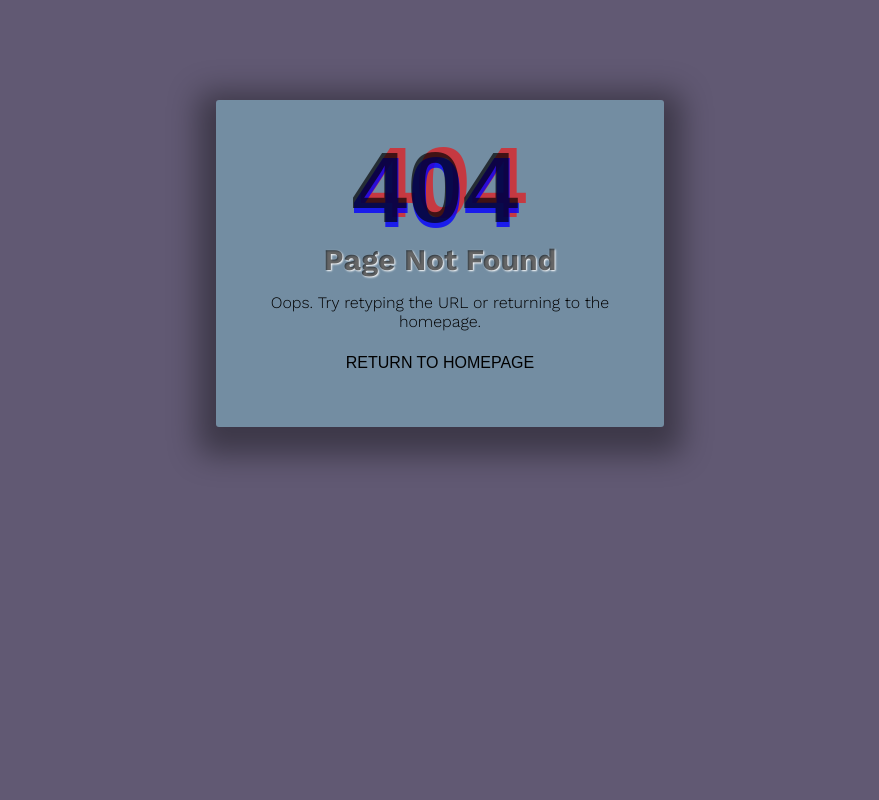
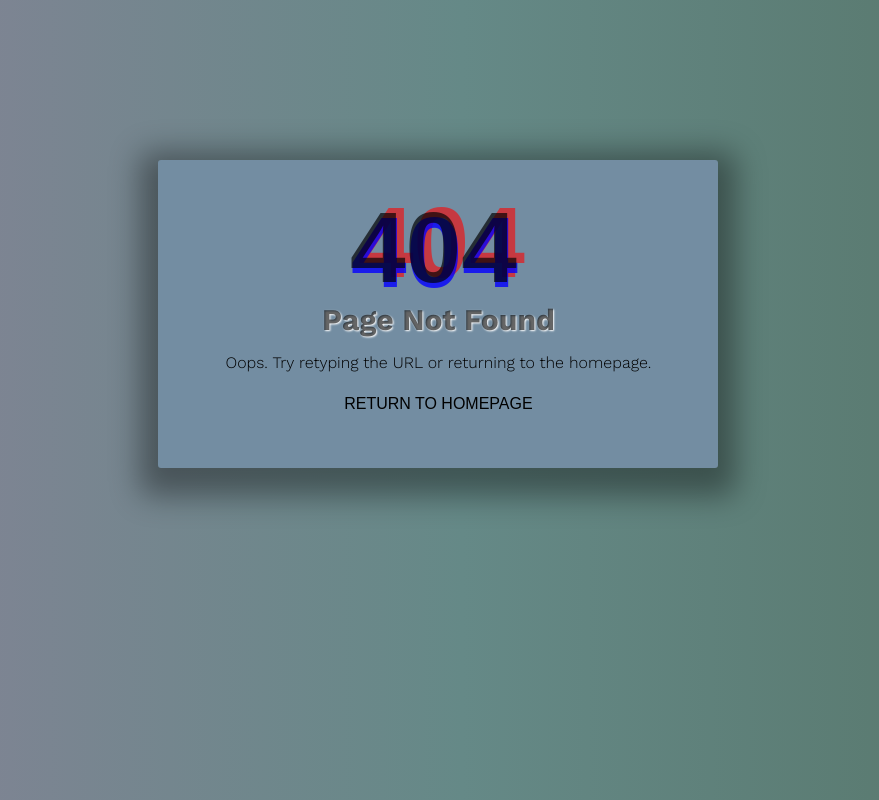
Before and after one commit to discordutilitybot/utilitybot, a Python web app: template website/src/static/frontend/templates/404.html in a window 1280 px wide. Shown: the whole page, without its empty margins (200-1079 px from the left). Run offline with Jinja, Linux system fonts and the light colour scheme; the template is opened without the code that fills it, so the values that code supplies are empty.

Commit message:
404 page update

```diff
--- a/website/src/static/frontend/templates/404.html
+++ b/website/src/static/frontend/templates/404.html
@@ -1,4 +1,4 @@
-<html>
+<html onmousemove="coords(event)">
    <head>
       <meta charset="UTF-16">
       <meta name="viewport" content="width=device-width" initial-scale="1">
@@ -6,7 +6,8 @@
       <link rel="stylesheet" href="css/error-style.css">
       <link href="https://fonts.googleapis.com/css2?family=Work+Sans:ital,wght@0,192;0,256;0,300;0,531;0,700;0,900;1,183;1,300;1,531;1,700;1,900&amp;display=swap" rel="stylesheet">
    </head>
-   <body class="error">
+   <body>
+      <div class="bg" id="bg"></div>
       <div class="error-message" id="mainBox" style="background-color: rgb(164, 164, 138);">
          <div class="text-404">
             <div class="error-404">404</div>
--- a/website/src/static/frontend/templates/css/error-style.css
+++ b/website/src/static/frontend/templates/css/error-style.css
@@ -1,7 +1,7 @@
 html {
 	background-color: rgb(75, 75, 75);
 	text-align:center;
-	animation:adjust 10s infinite; /* Changes bg color of website every 2 or so seconds */
+	transition:5s;
 }
 
 .text-404 > div {
@@ -31,13 +31,15 @@ html {
 
 .error-message {
 	background: rgb(184, 184, 184);
-	max-width: 400px;
-	margin: 100px auto 16px;
+	width:40%;
 	padding: 32px 24px 16px;
 	border-radius: 3px;
-	z-index:2; /* will appear on top of bg */
+	z-index:6; /* will appear on top of bg */
 	font-family:Work Sans, Helvetica, sans-serif;
 	box-shadow: 0 10px 30px 18px rgba(0, 0, 0, 0.377); /* cool shadows */
+	position:absolute;
+	left:28%;
+	top:20%;
 }
 
 .error-message h1 {
@@ -50,7 +52,6 @@ html {
 }
 
 .error-message p {
-    color:black;
 	z-index:2;
 }
 
@@ -77,7 +78,7 @@ html {
 	content:"";
 	display:block;
 	margin:2px auto;
-	transition: all 1000ms cubic-bezier(.93,0,.12,.98);
+	transition: all 1s cubic-bezier(.7,-1,.39,1);
   	width: 0;
 	color:black;
 }
@@ -86,7 +87,6 @@ html {
 .error-message button:hover:before { /* on hover show borders */
   backface-visibility: hidden;
   border-color: #fff;
-  transition: all 1000ms cubic-bezier(.93,0,.12,.98);
   width: 30%;
   padding:0;
   color:white;
@@ -96,8 +96,7 @@ html {
 .error-message button:hover {
 	letter-spacing: 2px;
 	color:white;
-	transform:scale(1.05);
-	font-size:17px;
+	transform:scale(1.15);
 }
 
 .error-message button:active {
@@ -106,13 +105,23 @@ html {
 	transform:scale(0.95);
 }
 
-@keyframes adjust { /* @keyframes for color changing bg */
-	0% {background-color:rgb(102, 146, 146);}
-	20% {background-color:rgb(94, 119, 94);}
-	40% {background-color:rgb(136, 111, 111);}
-	60% {background-color:rgb(119, 94, 118);}
-	80% {background-color:rgb(77, 85, 112);}
-	100% {background-color:rgb(102, 146, 146);}
+.bg {
+	position:absolute;
+	background:linear-gradient(to right, #a67ca6,rgb(101, 137, 135),rgb(70, 96, 72),rgb(139, 114, 100));
+	background-size:300%;
+	background-position:0% 0%;
+	transition:6s;
+	top:0;
+	left:0;
+	right:0;
+	bottom:0;
+	animation: bg 20s infinite ease-in-out;
+}
+
+@keyframes bg {
+	0% {background-position:100% 100%;}
+	50% {background-position:0% 0%;}
+	100% {background-position:100% 100%;}
 }
 
 @keyframes flash-2 { /* glitching 404 animations below*/
--- a/website/src/static/frontend/templates/js/error-script.js
+++ b/website/src/static/frontend/templates/js/error-script.js
@@ -1,23 +1,19 @@
+let box = document.getElementById('mainBox'); // The error message
 function randomColour() { // sets random color for error message
-    let box = document.getElementById('mainBox'); // The error message
     let colorTemplate = ['#afa09e','#8f847d','#a4a48a','#7d8f78','#83928f','#738da2','#8a8395','#959093']; // the colours to pick
-
     function randomColourPick(colours) {// picks a random color from array
         return colorTemplate[Math.floor(Math.random()*colorTemplate.length)];
      }
-
      box.style.backgroundColor = randomColourPick(); // sets the colour
 }
 
 function textPlace() {
 let textToBePlaced = document.getElementById('errorText');
-let words = ['The URL may be mispelled or not in the database. Try returning to the homepage.',
-'Sorry! The specified URL is not found on our domain.',
+let words = [ 'Sorry! The specified URL is not found on our domain.',
 'The specified URL may be incorrect. Click on the button below to return to the UtilityBot homepage.',
 'Oops. Try retyping the URL or returning to the homepage.',
 'The URL destination may have been removed or mistyped. Try again, or click the button below.',
-"The UtilityBot domain doesn't seem to have that URL. It may be mistyped. Try again, or click the button below.",
-'Please retype the URL or return to the UtilityBot homepage.'] // The words to be randomized and placed inside the <p>
+"The UtilityBot domain doesn't seem to have that URL. It may be mistyped. Try again, or click the button below."] // The words to be randomized and placed inside the <p>
 
 function randomitem(words) {
     return words[Math.floor(Math.random()*words.length)];
@@ -28,3 +24,9 @@ textToBePlaced.innerHTML = randomitem(words); // Sets result of function as <p>
 textPlace();
 randomColour();
  // invokes function at end
+
+function coords(e) {
+let x = e.clientX;
+let y = e.clientY;
+box.style.color = '#' + x / 5;
+}
```
